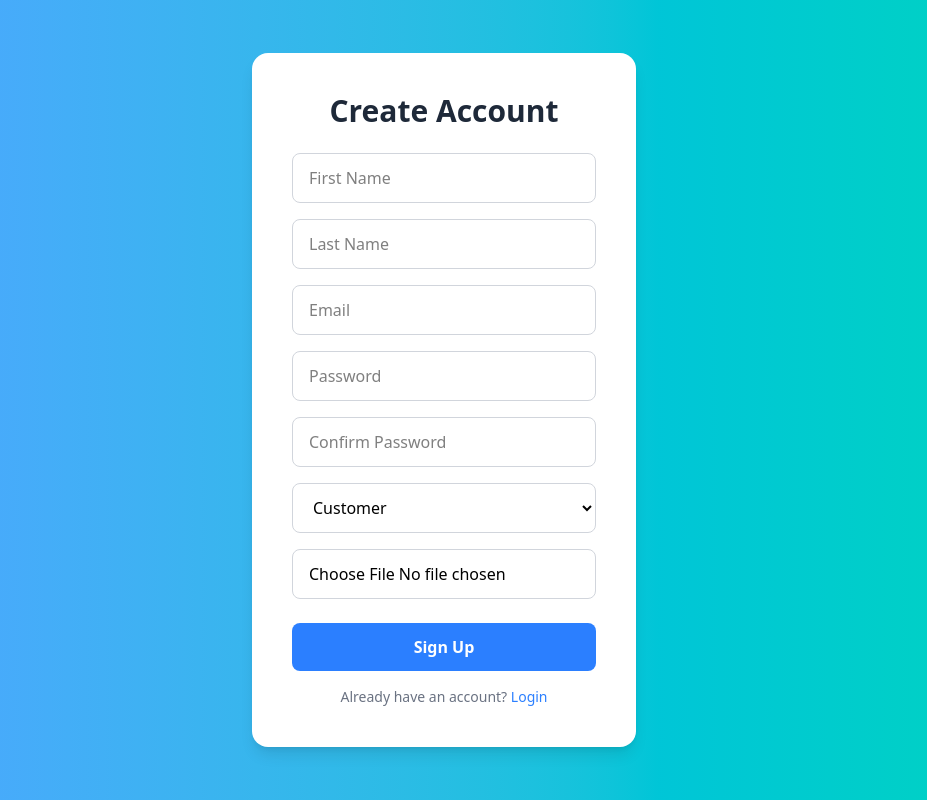
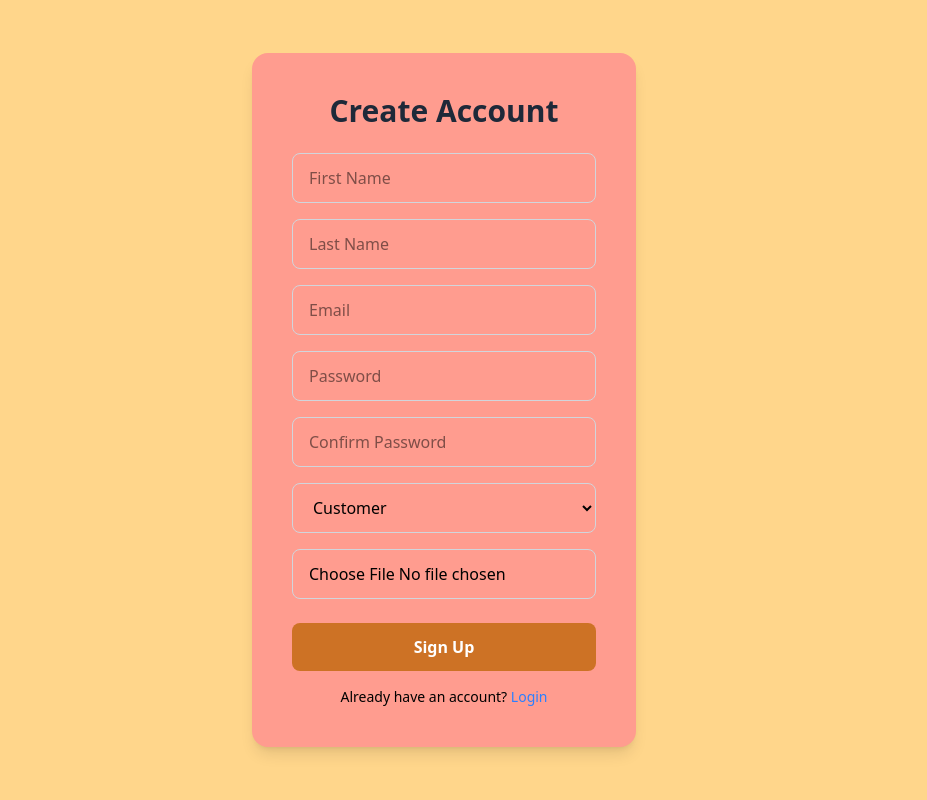
Before and after one commit to Ganidu2004/cbc-frontend, a React (Vite) app: page /singin in a window 1280 px wide. Shown: the whole page, without its empty margins (196-1123 px from the left). Built offline with nearby package versions, Linux system fonts and the light colour scheme.

Commit message:
modifie singin page and login page💥

```diff
--- a/src/pages/logingPage.jsx
+++ b/src/pages/logingPage.jsx
@@ -34,8 +34,8 @@ export default function LoginPage() {
   }
 
   return (
-    <div className="w-full h-screen bg-accent  flex justify-center items-center">
-      <div className="lg:w-1/3 2xl:w-1/4 p-10 bg-[#d79191] rounded-xl">
+    <div className="w-full h-screen bg-[#FFD68B]  flex justify-center items-center">
+      <div className="lg:w-1/3 2xl:w-1/4 p-10 bg-[#FF9C8F] rounded-xl">
 
         <div className="flex justify-center pb-5">
           <img src="/logo.png" alt="Logo" className="w-24 h-24 object-cover" />
--- a/src/pages/singinPage.jsx
+++ b/src/pages/singinPage.jsx
@@ -49,8 +49,8 @@ export default function SignupPage() {
   }
 
   return (
-    <div className="min-h-screen flex items-center justify-center bg-gradient-to-r from-blue-400 to-teal-400 p-4">
-      <div className="bg-white rounded-2xl shadow-lg p-10 max-w-sm w-full">
+    <div className="min-h-screen flex items-center justify-center bg-[#FFD68B] p-4">
+      <div className="bg-[#FF9C8F] rounded-2xl shadow-lg p-10 max-w-sm w-full">
         <h1 className="text-3xl font-bold text-center text-gray-800 mb-6">Create Account</h1>
 
         <div className="space-y-4">
@@ -81,11 +81,11 @@ export default function SignupPage() {
 
         </div>
 
-        <button onClick={handleSignup} className="w-full mt-6 bg-blue-500 text-white py-3 rounded-lg font-semibold hover:bg-blue-600 transition">
+        <button onClick={handleSignup} className="w-full mt-6 bg-accent text-white py-3 rounded-lg font-semibold hover:bg-accent-light transition">
           Sign Up
         </button>
 
-        <p className="text-center text-gray-500 text-sm mt-4">
+        <p className="text-center text-black text-sm mt-4">
           Already have an account?{" "}
           <span onClick={() => navigate("/login")}
             className="text-blue-500 hover:underline cursor-pointer">
```
